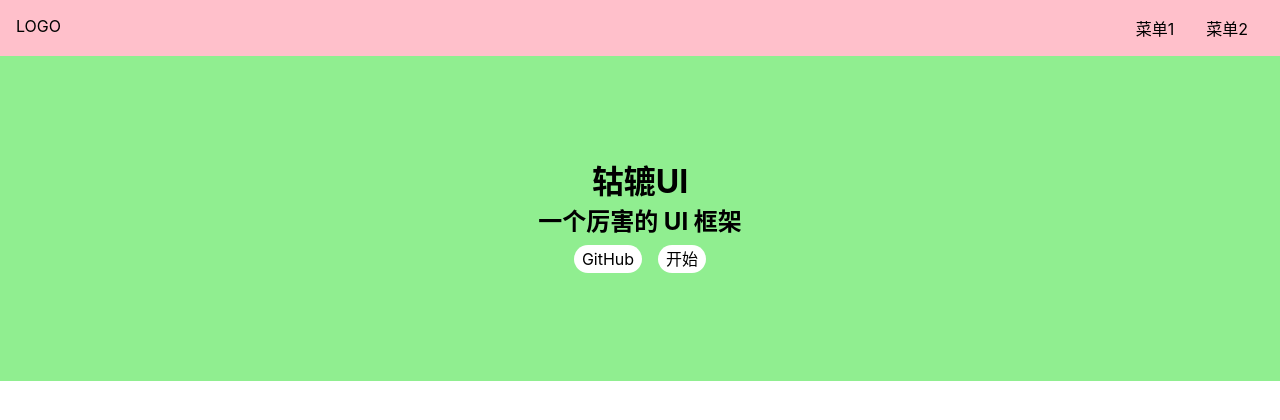
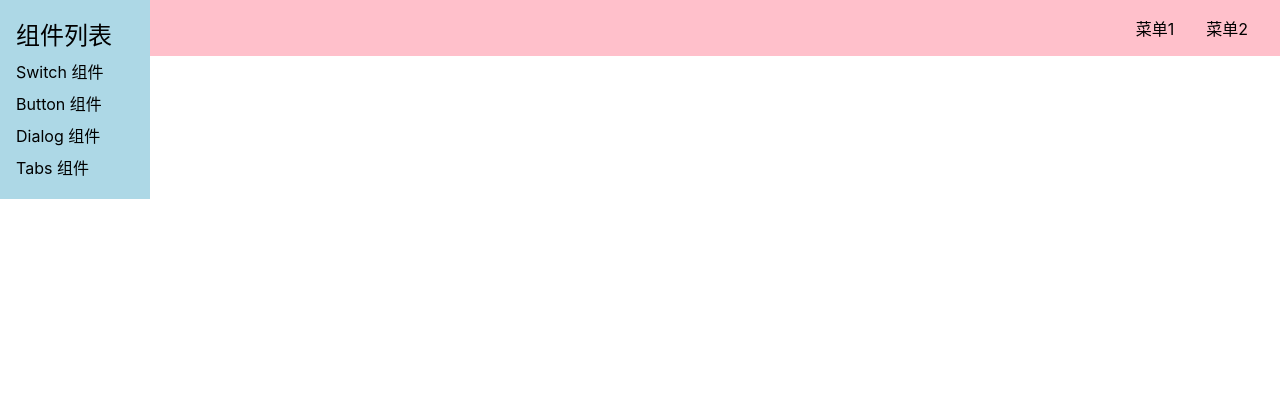
Before and after one commit to oceans42/boluo-ui, a Vue app: page /#/doc in a window 1280 px wide. Before the commit this address led to /#/. Shown: the top 420 px of the page. Built offline with nearby package versions, Linux system fonts and the light colour scheme.

Commit message:
aside css 1

```diff
--- a/src/index.scss
+++ b/src/index.scss
@@ -15,6 +15,9 @@
     cursor: pointer;
   }
 }
+h1,h2,h3,h4,h5,h6{
+  font-weight: normal;
+}
 
 body {
   font-size: 16px;
--- a/src/views/Doc.vue
+++ b/src/views/Doc.vue
@@ -29,3 +29,21 @@
   components: { Topnav },
 };
 </script>
+<style lang="scss" scoped>
+aside {
+  background: lightblue;
+  width: 150px;
+  padding: 16px;
+  position: fixed;
+  top: 0;
+  left: 0;
+  > h2 {
+    margin-bottom: 4px;
+  }
+  > ol {
+    > li {
+      padding: 4px 0;
+    }
+  }
+}
+</style>
```
